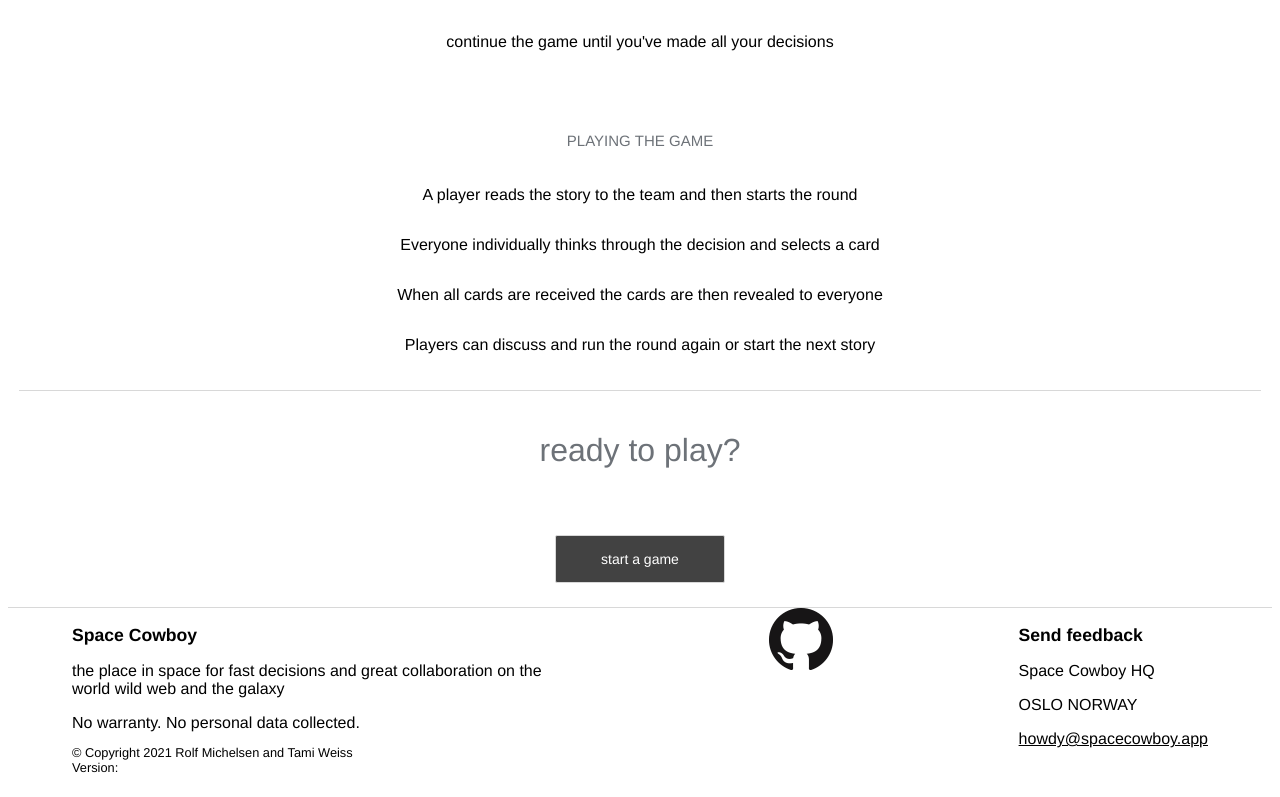
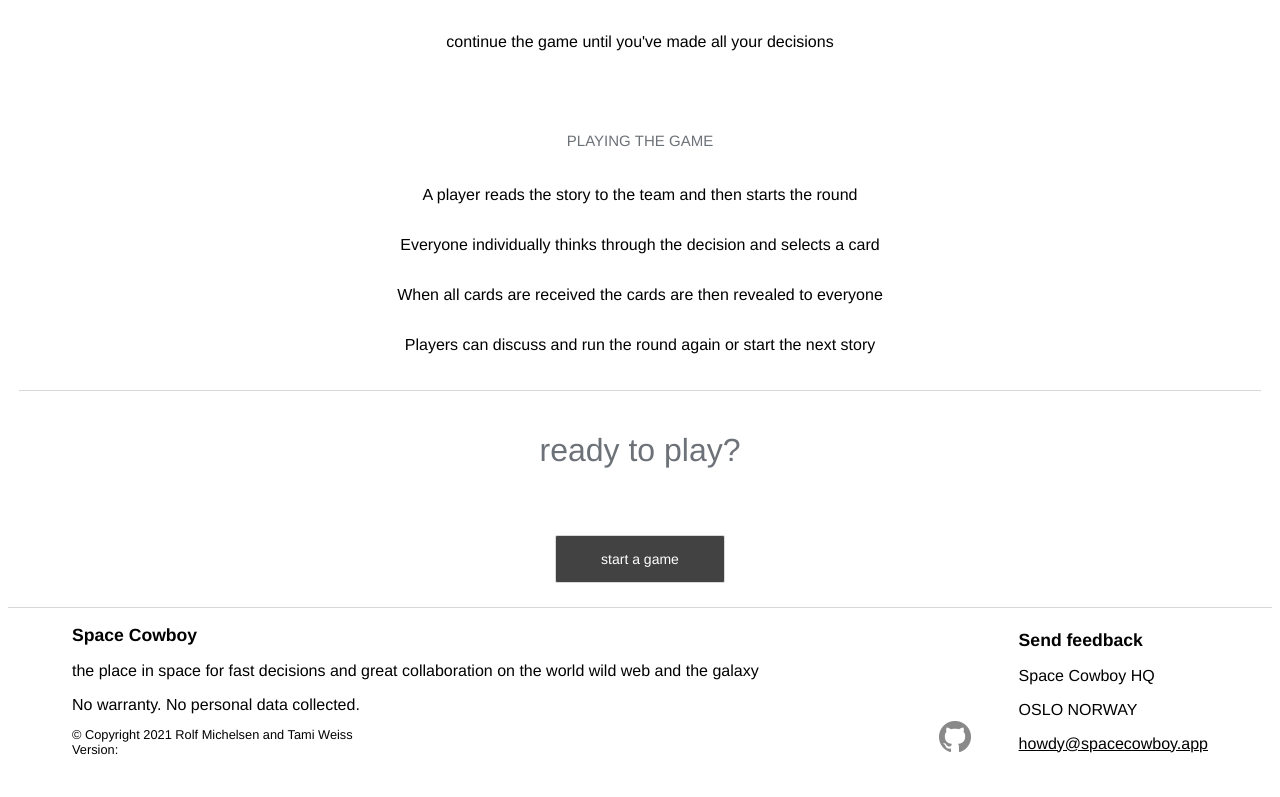
Before and after one commit to spacecowboy-app/Spacecowboy, a React app in the folder app/: page /about in a window 1280 px wide. Shown: the part 525-1322 px from the top of the page. Built offline with nearby package versions, Linux system fonts and the light colour scheme.

Commit message:
Style GitHub link

```diff
--- a/app/src/component/footer.css
+++ b/app/src/component/footer.css
@@ -20,12 +20,17 @@
 
 
 /* Container for all footer elements */
+
 .footer {
     display: flex;
-    justify-content: space-between;
     flex-direction: row;
     flex-wrap: wrap;
-    margin-top: 4em 0 0 0;
+    justify-content: flex-start;
+    align-items: center;
+    padding-left: 4em;
+    padding-right: 4em;
+    list-style-type: none;
+    margin: 0 0 2em 0;
 }
 
 
@@ -36,19 +41,23 @@
 
 /* Layout container for a single footer info panel */
 .footerInfoPanel {
-    flex: 0 1 40em;
-    padding: 0 4em;
+    flex-grow: 1;
+    margin-right: auto;
 }
 
 .footerContactPanel {
-    flex: 0 0 content;
-    padding: 0 4em;
+    padding-left: 1em;
 }
 
 .footerLinksPanel {
-    flex: 0 0 content;
-    padding: 0 4em;
+    align-self: flex-end;
 }
+
+.footerLinksPanel img {
+    width: 50%;
+    opacity: 50%;
+}
+
 
 .footerInfoStrong {
     font-weight: bold;
```
